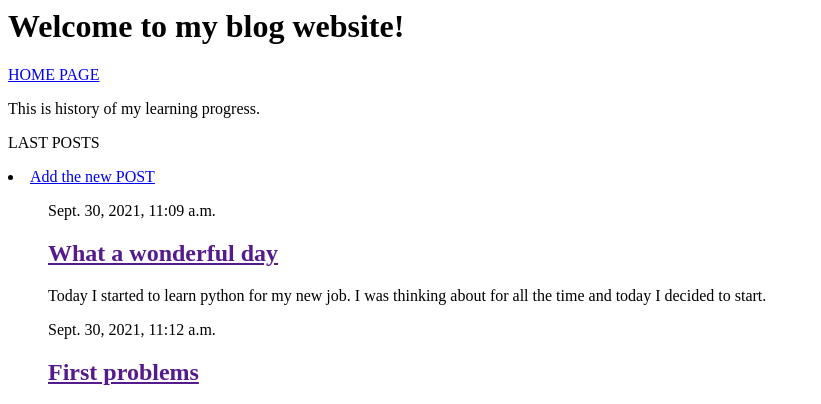
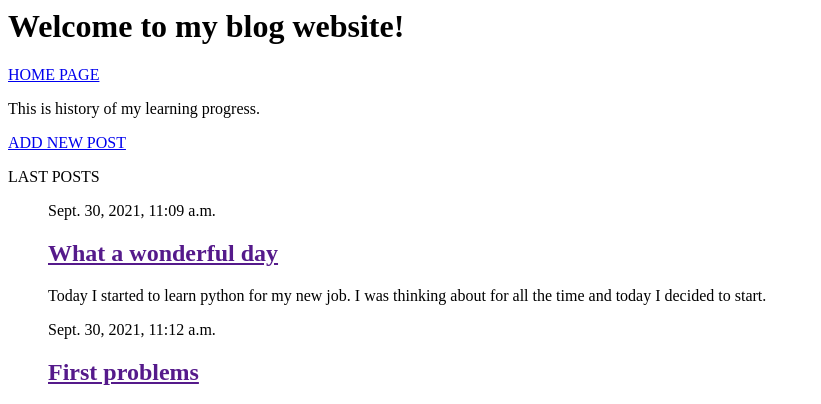
Before and after one commit to ewelinajablonska/blog_page, a Django app: page / in a window 1280 px wide. Shown: the top 404 px of the page, without its empty margins (0-821 px from the left). Run offline with Django 3.2, Linux system fonts and the light colour scheme; data comes from the database, SQL or seed files in the repository.

Commit message:
add some modifications for home page

```diff
--- a/blog_app/templates/blog_app/index.html
+++ b/blog_app/templates/blog_app/index.html
@@ -4,11 +4,9 @@
 
     <p> This is history of my learning progress. </p>
 
+    <a href="{% url 'blog_app:new_post' %}">ADD NEW POST</span></a>
+
     <p>LAST POSTS</p>
-
-    <li>
-        <a href="{% url 'blog_app:new_post' %}">Add the new POST</a>
-    </li>
 
     <ul>
         {% for post in posts %}
```
